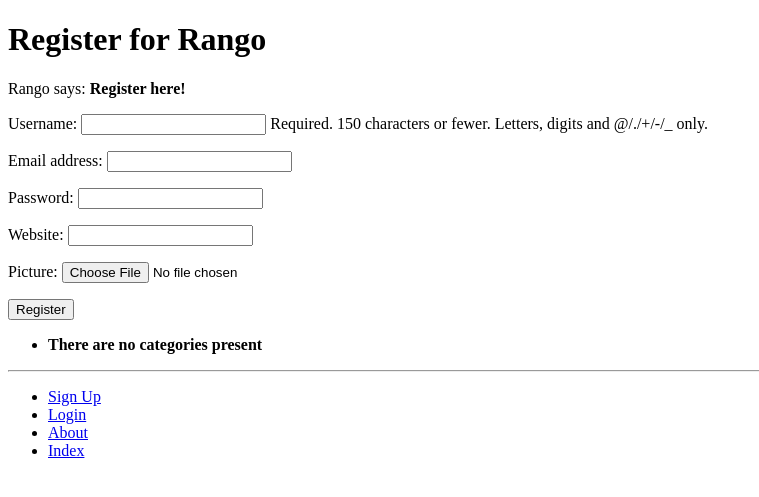
After one commit to mulderandbuffy/tango_with_django_project, a Django app: page /rango/register/ in a window 1280 px wide. The commit adds this page. Shown: the top 497 px of the page, without its empty margins (0-759 px from the left). Run offline with Django 3.2, Linux system fonts and the light colour scheme; data that the repository does not hold is empty.

Commit message:
Chapter 9 02/02/2021

```diff
--- a/rango/admin.py
+++ b/rango/admin.py
@@ -1,5 +1,5 @@
 from django.contrib import admin
-from rango.models import Category, Page
+from rango.models import Category, Page, UserProfile
 
 class PageAdmin(admin.ModelAdmin):
     list_display = ('title', 'category', 'url')
@@ -9,6 +9,7 @@
 
 admin.site.register(Category, CategoryAdmin)
 admin.site.register(Page, PageAdmin)
+admin.site.register(UserProfile)
 
 
 
--- a/rango/forms.py
+++ b/rango/forms.py
@@ -1,5 +1,6 @@
 from django import forms
-from rango.models import Page, Category
+from django.contrib.auth.models import User
+from rango.models import Page, Category, UserProfile
 
 class CategoryForm(forms.ModelForm):
     name = forms.CharField(max_length=Category.NAME_MAX_LENGTH, help_text="Please enter the category name")
@@ -32,3 +33,17 @@
             cleaned_data['url'] = url
 
         return cleaned_data
+
+
+class UserForm(forms.ModelForm):
+    password = forms.CharField(widget=forms.PasswordInput())
+
+    class Meta:
+        model = User
+        fields = ('username', 'email', 'password',)
+
+
+class UserProfileForm(forms.ModelForm):
+    class Meta:
+        model = UserProfile
+        fields = ('website', 'picture',)
--- a/rango/models.py
+++ b/rango/models.py
@@ -1,5 +1,6 @@
 from django.db import models
 from django.template.defaultfilters import slugify
+from django.contrib.auth.models import User
 
 class Category(models.Model):
     NAME_MAX_LENGTH = 128
@@ -28,4 +29,13 @@
     def __str__(self):
         return self.title
 
-# Create your models here.
+class UserProfile(models.Model):
+    #This line is required. Links the model to a User instance
+    user = models.OneToOneField(User, on_delete=models.CASCADE)
+
+    #Extra Attributes
+    website = models.URLField(blank=True)
+    picture = models.ImageField(upload_to='profile_images', blank=True)
+
+    def __str__(self):
+        return self.user.username
--- a/rango/urls.py
+++ b/rango/urls.py
@@ -9,6 +9,10 @@
     path('category/<slug:category_name_slug>/', views.show_category, name='category'),
     path('add_category/', views.add_category, name='add_category'),
     path('category/<slug:category_name_slug>/add_page/', views.add_page, name='add_page'),
+    path('register/', views.register, name='register'),
+    path('login/', views.user_login, name='login'),
+    path('restricted/', views.restricted, name='restricted'),
+    path('logout/', views.user_logout, name='logout'),
     #NOTE TO SELF INCLUDE THE /
     #Parameterised urls <>
 ]
--- a/rango/views.py
+++ b/rango/views.py
@@ -1,8 +1,10 @@
 from django.shortcuts import render, redirect
 from django.http import HttpResponse
 from django.urls import reverse
+from django.contrib.auth import authenticate, login, logout
+from django.contrib.auth.decorators import login_required
 from rango.models import Category, Page
-from rango.forms import CategoryForm, PageForm
+from rango.forms import CategoryForm, PageForm, UserForm, UserProfileForm
 
 def index(request):
     #Query the database for categories
@@ -53,6 +55,7 @@
     return render(request, 'rango/category.html', context = context_dict)
 
 
+@login_required
 def add_category(request):
     form = CategoryForm()
 
@@ -74,6 +77,7 @@
     return render(request, 'rango/add_category.html', {'form': form})
 
 
+@login_required
 def add_page(request, category_name_slug):
     try:
         category = Category.objects.get(slug=category_name_slug)
@@ -103,3 +107,86 @@
 
     context_dict = {'form': form, 'category': category}
     return render(request, 'rango/add_page.html', context=context_dict)
+
+
+def register(request):
+    #Was registration successful?
+    registered = False
+
+    #We process form data only if the request is POST
+    if request.method == 'POST':
+        #Get information from the raw form
+        #Use both UserForm and UserProfileForm
+        user_form = UserForm(request.POST)
+        profile_form = UserProfileForm(request.POST)
+
+        if user_form.is_valid() and profile_form.is_valid():
+            #Save the data
+            user = user_form.save()
+
+            #Now we hash the password with set_password() and save the user object
+            user.set_password(user.password)
+            user.save()
+
+            #UserProfile instance
+            #Set attribute ourselvs so commit=False (delays save)
+            profile = profile_form.save(commit=False)
+            profile.user = user
+
+            #Picture
+            if 'picture' in request.FILES:
+                profile.picture = request.FILES['picture']
+
+            profile.save()
+            registered = True #Successful registration
+
+        else:
+            #Invalid form
+            print(user_form.errors, profile_form.errors)
+
+    else:
+        #Not a POST - create new blank forms for input
+        user_form = UserForm()
+        profile_form = UserProfileForm()
+
+    return render(request, 'rango/register.html',
+                    context= {'user_form': user_form, 'profile_form': profile_form, 'registered': registered})
+
+
+def user_login(request):
+    #pull information from POST request
+    if request.method == 'POST':
+        username = request.POST.get('username')
+        password = request.POST.get('password')
+
+        #Check account details match
+        user = authenticate(username=username, password=password)
+
+        if user:
+            #Has the account been disabled?
+            if user.is_active:
+                #Log user in
+                login(request, user)
+                return redirect(reverse('rango:index'))
+            else:
+                return HttpResponse('Your Rango account is disabled')
+        else:
+            #Invalid Details
+            print(f"Invalid login details: {username}, {password}")
+            return HttpResponse("Invalid login details supplied")
+    else:
+        #Not a POST - display blank form
+        return render(request, 'rango/login.html')
+
+
+@login_required
+def restricted(request):
+    return render(request, 'rango/restricted.html')
+
+
+@login_required
+def user_logout(request):
+    print('logging out')
+    logout(request)
+    print('success')
+    return redirect(reverse('rango:index'))
--- a/tango_with_django_project/settings.py
+++ b/tango_with_django_project/settings.py
@@ -17,6 +17,8 @@
 TEMPLATE_DIR = os.path.join(BASE_DIR, 'templates')
 STATIC_DIR = os.path.join(BASE_DIR, 'static')
 MEDIA_DIR = os.path.join(BASE_DIR, 'media')
+
+LOGIN_URL = 'rango:login'
 
 # Quick-start development settings - unsuitable for production
 # See https://docs.djangoproject.com/en/2.2/howto/deployment/checklist/
@@ -96,6 +98,7 @@
     },
     {
         'NAME': 'django.contrib.auth.password_validation.MinimumLengthValidator',
+        'OPTIONS': {'min_length' : 6}
     },
     {
         'NAME': 'django.contrib.auth.password_validation.CommonPasswordValidator',
--- a/templates/rango/add_page.html
+++ b/templates/rango/add_page.html
@@ -1,8 +1,8 @@
 <!DOCTYPE html>
-
+{% extends 'rango/base.html' %}
 <html>
     {% block title_block %}
-        Add a Page
+    Add a Page
     {% endblock %}
 
     {% block body_block %}
--- a/templates/rango/base.html
+++ b/templates/rango/base.html
@@ -25,9 +25,18 @@
     <hr />
     <div>
         <ul>
+            {% if user.is_authenticated %}
             <li> <a href="{% url 'rango:add_category' %}">Add a New Category</a></li>
+            <li><a href="{% url 'rango:restricted' %}">Restricted</a></li>
+            <li><a href="{% url 'rango:logout' %}">Logout</a></li>
+            {% else %}
+            <li><a href="{% url 'rango:register' %}">Sign Up</a></li>
+            <li><a href="{% url 'rango:login' %}">Login</a></li>
+            {% endif %}
             <li> <a href="{% url 'rango:about' %}">About</a></li>
             <li> <a href="{% url 'rango:index' %}">Index</a></li>
+
+
         </ul>
     </div>
 
--- a/templates/rango/category.html
+++ b/templates/rango/category.html
@@ -24,8 +24,9 @@
             {% else %}
                 <strong>No pages currently in category</strong>
         {% endif %}
-
+        {% if user.is_authenticated %}
         <a href="{% url 'rango:add_page' category.slug %}">Add Page</a> <br>
+        {% endif %}
         {% else %}
         The specified category does not exist.
         {% endif %}
--- /dev/null
+++ b/templates/rango/register.html
@@ -0,0 +1,26 @@
+<!DOCTYPE html>
+
+{% extends 'rango/base.html' %}
+{% load staticfiles %}
+
+{% block title_block %}
+    Register
+{% endblock %}
+
+{% block body_block %}
+    <h1>Register for Rango</h1>
+    {% if registered %}
+    Rango says: <strong>Thank you for registering!</strong>
+    <a href="{% url 'rango:index' %}">Return to the homepage</a><br />
+    {% else %}
+    Rango says: <strong>Register here!</strong><br />
+    <form id="user_form" method="POST" action="{% url 'rango:register' %}" enctype="multipart/form-data">
+    {% csrf_token %}
+
+    {{ user_form.as_p }}
+    {{ profile_form.as_p }}
+
+    <input type="submit" name="submit" value="Register" />
+    </form>
+    {% endif %}
+    {% endblock %}
```
Also changed, not shown: templates/rango/index.html (+6 -1 lines), templates/rango/login.html (added, +20 -0 lines), templates/rango/restricted.html (added, +12 -0 lines), media/profile_images/5keGVEaA6A.jpg (added), media/profile_images/ararebakedjeremy.png (added), media/profile_images/bdghefsjkdrjkrf.jpg (added), rango/migrations/0004_userprofile.py (added).
